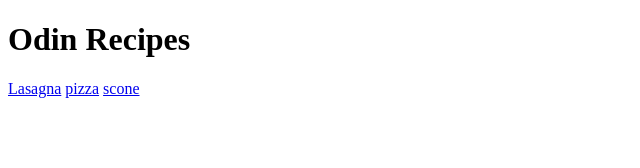
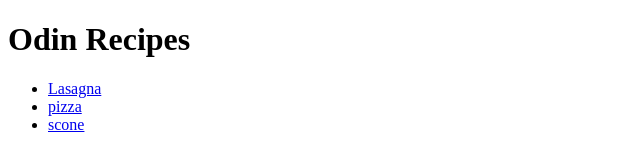
Before and after one commit to suda-design/odin-recipes, a plain HTML site: page index.html in a window 1280 px wide. Shown: the whole page, without its empty margins (0-640 px from the left). Drawn offline with Linux system fonts and the light colour scheme.

Commit message:
Change the main page to make the recipe links listed

```diff
--- a/index.html
+++ b/index.html
@@ -7,8 +7,10 @@
   </head>
   <body>
     <h1>Odin Recipes</h1>
-    <a href="recipes/lasagna.html">Lasagna</a>
-    <a href="recipes/pizza.html">pizza</a>
-    <a href="recipes/scone.html">scone</a>
+    <ul>
+      <li><a href="recipes/lasagna.html">Lasagna</a></li>
+      <li><a href="recipes/pizza.html">pizza</a></li>
+      <li><a href="recipes/scone.html">scone</a></li>
+    </ul>
   </body>
 </html>
```
